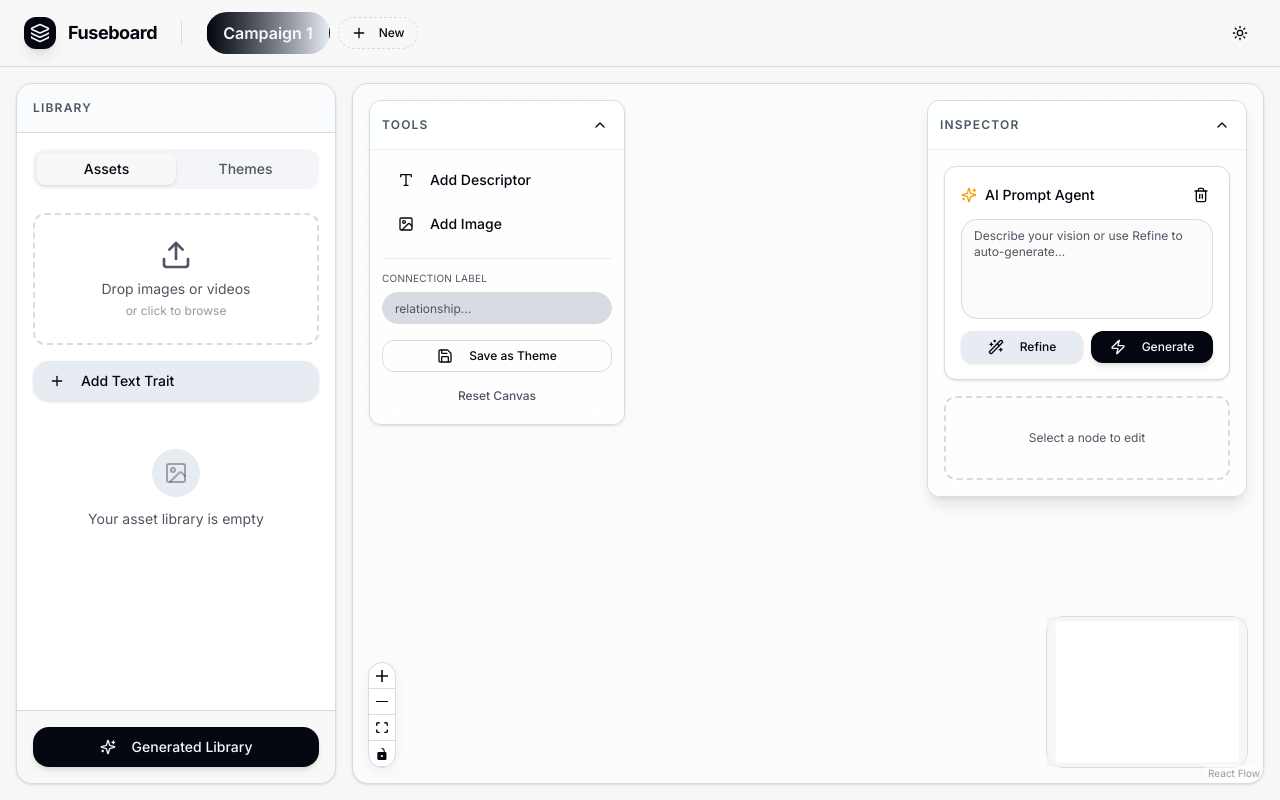
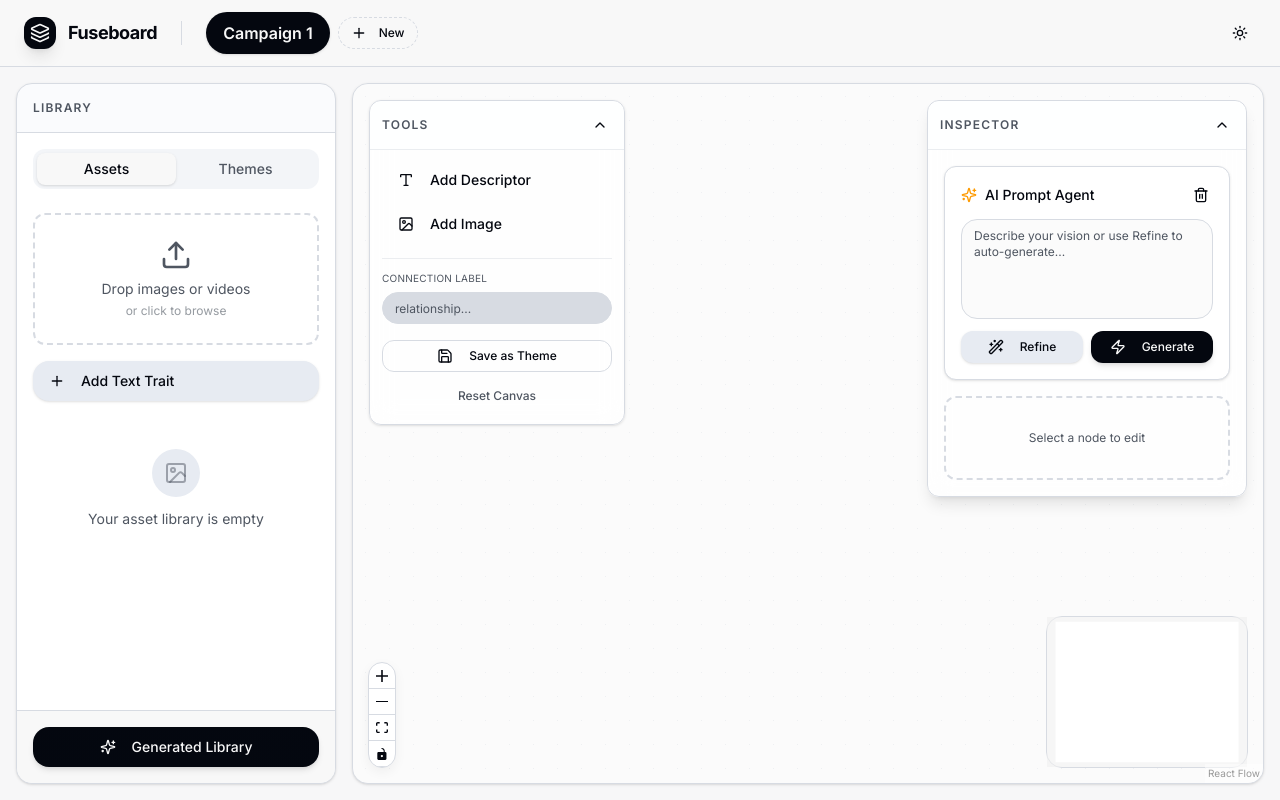
Before and after one commit to markjebens/fuseboard, a Next.js app: page / in a window 1280 px wide. Built offline with nearby package versions, Linux system fonts and the light colour scheme.

Commit message:
Change active project tab from gradient to solid color

```diff
--- a/src/components/project-tabs.tsx
+++ b/src/components/project-tabs.tsx
@@ -27,7 +27,7 @@ export function ProjectTabs() {
           className={cn(
             "group flex items-center gap-2 px-4 py-2 rounded-full border cursor-pointer transition-all duration-200",
             (activeId ?? projects[0].id) === p.id
-              ? "bg-gradient-to-r from-primary to-accent text-primary-foreground border-transparent font-semibold shadow-glow"
+              ? "bg-primary text-primary-foreground border-transparent font-semibold shadow-sm"
               : "bg-secondary border-border hover:bg-secondary/80 text-secondary-foreground"
           )}
           onClick={() => setActive(p.id)}
```
